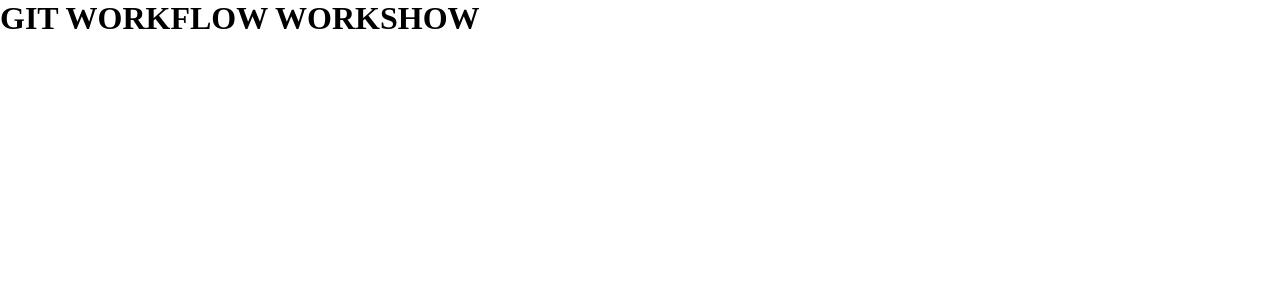
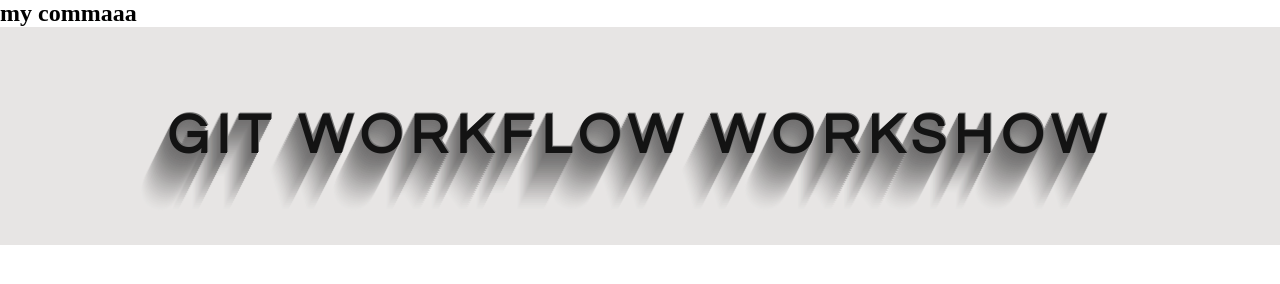
Before and after one commit to FACN7/Omri-Zaher, a plain HTML site: page index.html in a window 1280 px wide. Drawn offline with Linux system fonts and the light colour scheme.

Commit message:
string foo

```diff
--- a/index.html
+++ b/index.html
@@ -5,12 +5,13 @@
     <meta charset="UTF-8">
     <meta name="viewport" content="width=device-width, initial-scale=1.0">
     <link rel="stylesheet" href="style.css">
-    <title>Git Workflow Workshop</title>
+    <title> Git Workflow Workshop </title>
+    <h2> my commaaa</h2>
 </head>
 
 <body>
 
-    <h1 class="some-heading">GIT WORKFLOW WORKSHOW</h1>
+    <h1 class="page-heading">GIT WORKFLOW WORKSHOW</h1>
 
 </body>
 
```
